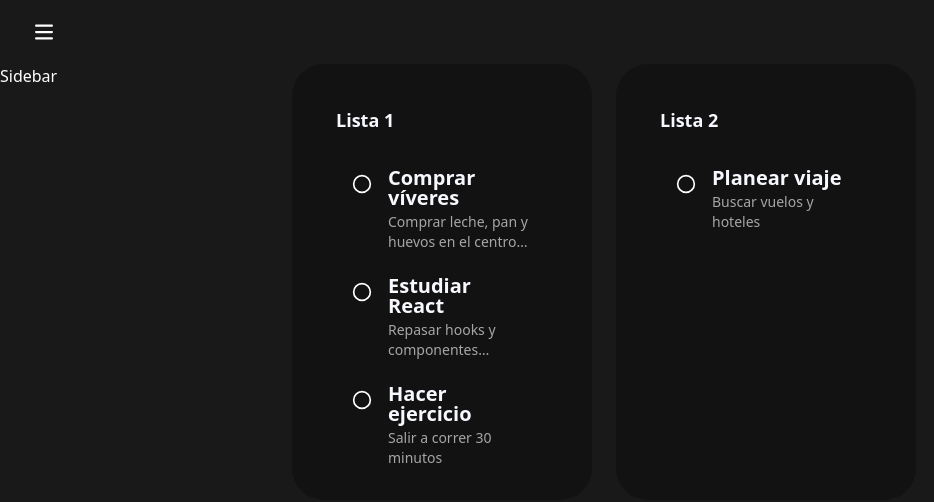
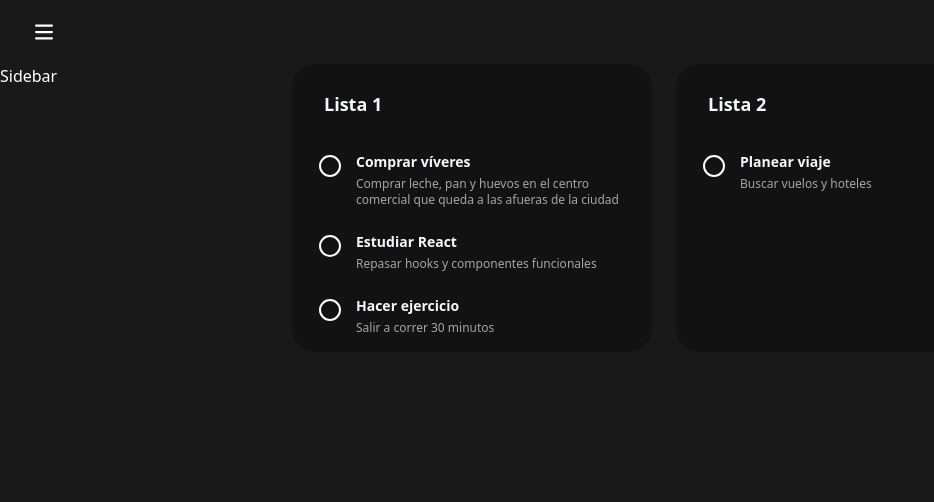
Before and after one commit to lortiz24/luis-app-task, a React (Vite) app: page /list in a window 1280 px wide. Shown: the top 502 px of the page, without its empty margins (0-934 px from the left). Built offline with nearby package versions, Linux system fonts and the light colour scheme; what @midudev/tailwind-animations would draw is missing.

Commit message:
Mejorar estilos y estructura en CardOfTask y TaskItem: se ajustan clases CSS para una mejor presentación y se optimizan los tamaños de iconos. Se modifica la estructura de TaskList para mantener consistencia en el diseño. Se mejora la legibilidad del texto en TaskItem.

```diff
--- a/src/components/cart-of-task/CardOfTask.tsx
+++ b/src/components/cart-of-task/CardOfTask.tsx
@@ -16,11 +16,11 @@ interface CardOfTaskProps {
 
 export const CardOfTask = ({ list, tasks, onTaskUpdate }: CardOfTaskProps) => {
   return (
-    <div className="flex flex-col h-auto min-h-30 bg-bg-2 p-6 w-[300px] rounded-4xl">
-      <div className="h-16 px-[20px] py-[14px] flex items-center text-lg font-semibold text-text"> {/* Usamos tu variable text */}
+    <div className="flex flex-col h-auto min-h-30 bg-bg-2 w-90 rounded-3xl px-3 py-2">
+      <div className="h-16 px-5 py-4 flex items-center text-lg font-semibold text-text">
         {list.title} {/* Usa el título de la prop list */}
       </div>
-      <div className="mt-2 px-[20px]">
+      <div className="mt-2  ">
         <TaskList tasks={tasks} onTaskUpdate={onTaskUpdate} /> {/* Pasa tasks y onTaskUpdate */}
       </div>
     </div>
--- a/src/components/task-item/TaskItem.tsx
+++ b/src/components/task-item/TaskItem.tsx
@@ -7,6 +7,7 @@ interface Props {
   task: ITask;
   onUpdate: (newTask: Partial<ITask>) => void;
 }
+const iconSize = 20;
 
 export const TaskItem = ({ task, onUpdate }: Props) => {
   const [expanded, setExpanded] = useState(false);
@@ -40,49 +41,44 @@ export const TaskItem = ({ task, onUpdate }: Props) => {
   return (
     <div
       // El clic en el contenedor expande/colapsa la descripción
-      className="py-2 rounded-lg bg-bg flex items-start cursor-pointer" // Agregamos cursor-pointer para indicar que es clickeable
+      className={`py-2 rounded-lg bg-bg flex items-start cursor-pointer ${expanded && 'bg-pink-50/5'}`} // Agregamos cursor-pointer para indicar que es clickeable
       onClick={() => setExpanded((e) => !e)}
       tabIndex={0}
       role="button"
     >
       <div className="flex flex-nowrap w-full box-border transition-[padding-left] duration-250">
-        <div className="relative mx-3 mt-[2px] flex-shrink-0">
-          {/* Botón/Icono de completar */}
+        <div className="relative mx-3 flex-shrink-0 ">
           <button
             className="cursor-pointer group relative w-7 h-7 flex items-center justify-center transition-all duration-200"
             onClick={handleComplete}
             tabIndex={-1} // No tabulable para evitar doble foco con el div padre
           >
-            {/* Renderiza el icono basado en task.completed */}
             {!task.completed ? (
               <>
-                {/* Icono por defecto (visible, se oculta en hover si no está completada) */}
                 <span className="absolute inset-0 flex items-center justify-center transition-opacity duration-200 group-hover:opacity-0">
-                  <Icon name="task-circle" size={20} /> {/* Asumo que Icon 'task-circle' es tu círculo vacío */}
+                  <Icon name="task-circle" className={`w-${iconSize / 4} h-${iconSize / 4}`} />
                 </span>
-                {/* CheckIcon (oculto, se muestra en hover si no está completada) */}
                 <span className="absolute inset-0 flex items-center justify-center opacity-0 transition-opacity duration-200 group-hover:opacity-100">
-                  <CheckIcon className="w-5 h-5" /> {/* Ajusta tamaño si es necesario */}
+                  <CheckIcon className={`w-${iconSize / 4} h-${iconSize / 4}`} />
                 </span>
               </>
             ) : (
-              // Icono de completado con animación (solo visible si task.completed es true)
+              <>
                 <span
                   className={`absolute inset-0 flex items-center justify-center text-primary-50 ${
                     justCompleted ? 'animate-rubber-band' : ''
                   }`}
                 >
-                <CheckCircleIcon className="w-7 h-7" /> {/* Icono círculo con check */}
+                  <CheckCircleIcon className={`w-${iconSize / 4} h-${iconSize / 4}`} />
                 </span>
+              </>
             )}
           </button>
         </div>
-        <div className="flex flex-col gap-1 flex-1 pr-4"> {/* Añadimos padding a la derecha */}
-          <p className="font-semibold text-xl leading-none text-text">{task.title}</p> {/* Usamos tu variable text */}
+        <div className="flex flex-col gap-1 flex-1 pr-4">
+          <p className="font-semibold text-sm  text-text">{task.title}</p> {/* Usamos tu variable text */}
           {task.description && ( // Solo muestra la descripción si existe
-             <p className={`text-sm text-gray ${expanded ? '' : 'line-clamp-2'}`}>
-               {task.description}
-             </p>
+            <p className={`text-xs text-gray ${expanded ? '' : 'line-clamp-2'}`}>{task.description}</p>
           )}
         </div>
       </div>
--- a/src/components/task-list/TaskList.tsx
+++ b/src/components/task-list/TaskList.tsx
@@ -11,7 +11,7 @@ export const TaskList = ({ tasks, onTaskUpdate }: TaskListProps) => {
     return <div className="text-gray">No hay tareas</div>;
   }
   return (
-    <ul className="flex flex-col gap-2">
+    <ul className="flex flex-col gap-2 ">
       {tasks.map((task) => (
         <li key={task.id || task.title + task.description}>
           <TaskItem task={task} onUpdate={onTaskUpdate} />
```
Lines whose indentation alone changed are shown as unchanged.
